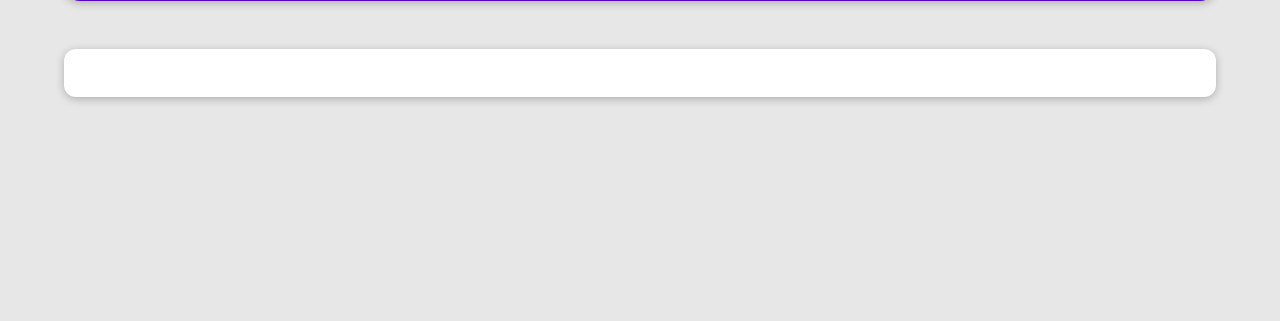
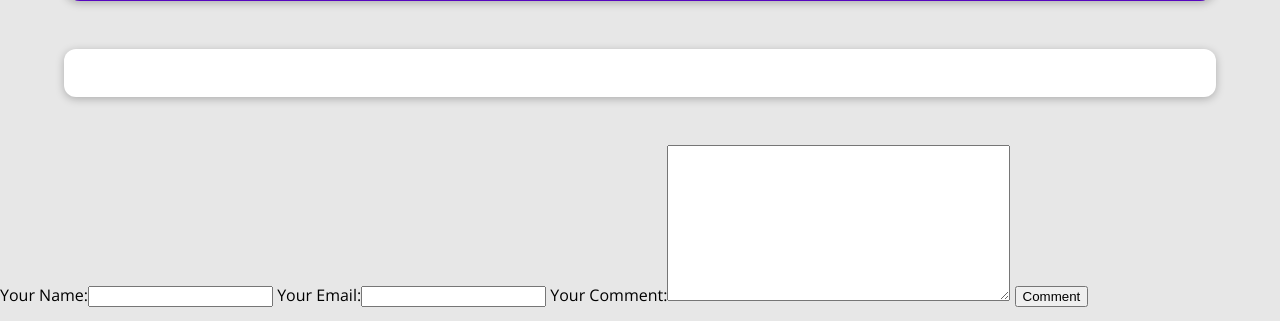
Before and after one commit to patrickhaetti/django-projects, a Django app: template my_site/blog/templates/blog/post_detail.html in a window 1280 px wide. Shown: the part 479-800 px from the top of the page. Run offline with Django 3.2, Linux system fonts and the light colour scheme; the template is opened without the code that fills it: values that come from a table or form of the project are taken from there, others are empty.

Commit message:
chapter 190: - create Model Form - pass form to template with View - update html

```diff
--- /dev/null
+++ b/my_site/blog/forms.py
@@ -0,0 +1,14 @@
+from django import forms
+
+from .models import Comment
+
+
+class CommentForm(forms.ModelForm):
+    class Meta:
+        model = Comment
+        exclude = ["post"]
+        labels = {
+            "user_name": "Your Name",
+            "user_email": "Your Email",
+            "text": "Your Comment"
+        }
--- a/my_site/blog/templates/blog/post_detail.html
+++ b/my_site/blog/templates/blog/post_detail.html
@@ -29,4 +29,11 @@
 <main>
     <p>{{ post.content|linebreaks }}</p>
 </main>
+
+<div>
+    <form action="">
+        {{ comment_form }}
+        <button>Comment</button>
+    </form>
+</div>
 {% endblock %}
--- a/my_site/blog/views.py
+++ b/my_site/blog/views.py
@@ -2,6 +2,7 @@
 from django.views.generic import ListView, DetailView
 
 from .models import Post
+from .forms import CommentForm
 
 # Create your views here.
 
@@ -41,4 +42,5 @@
     def get_context_data(self, **kwargs):
         context = super().get_context_data(**kwargs)
         context['post_tags'] = self.object.tags.all()
+        context["comment_form"] = CommentForm()
         return context
```
Also changed, not shown: readme.md (renamed from readme.txt).
